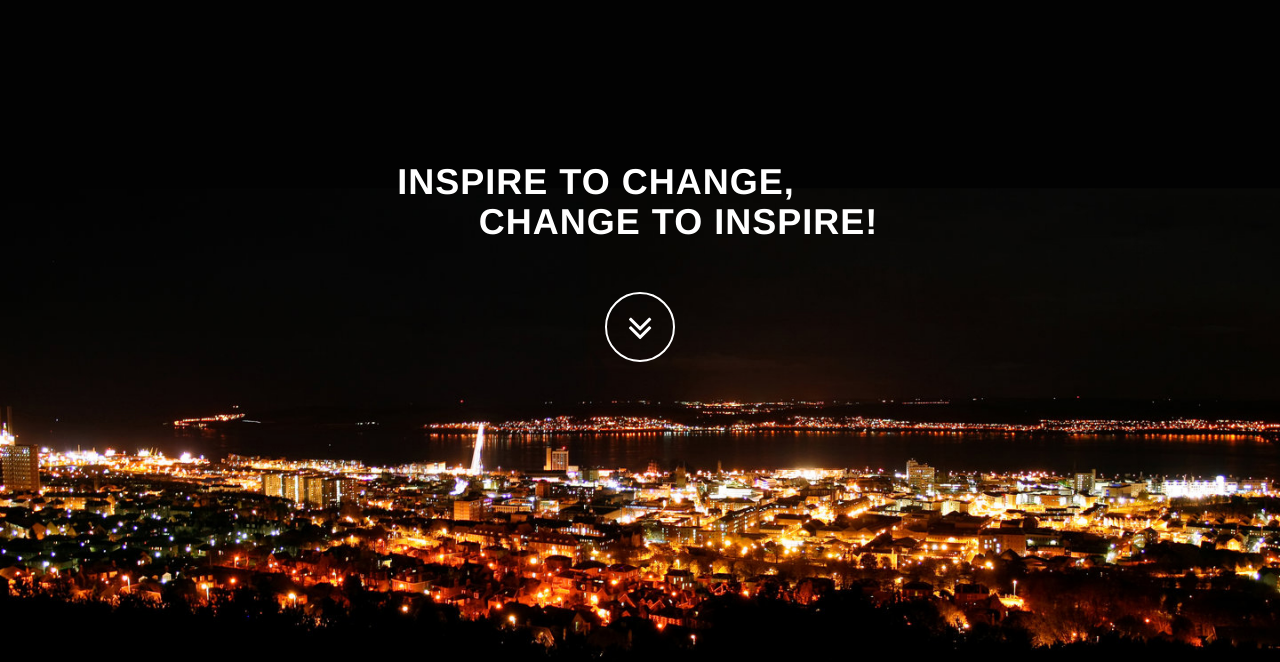
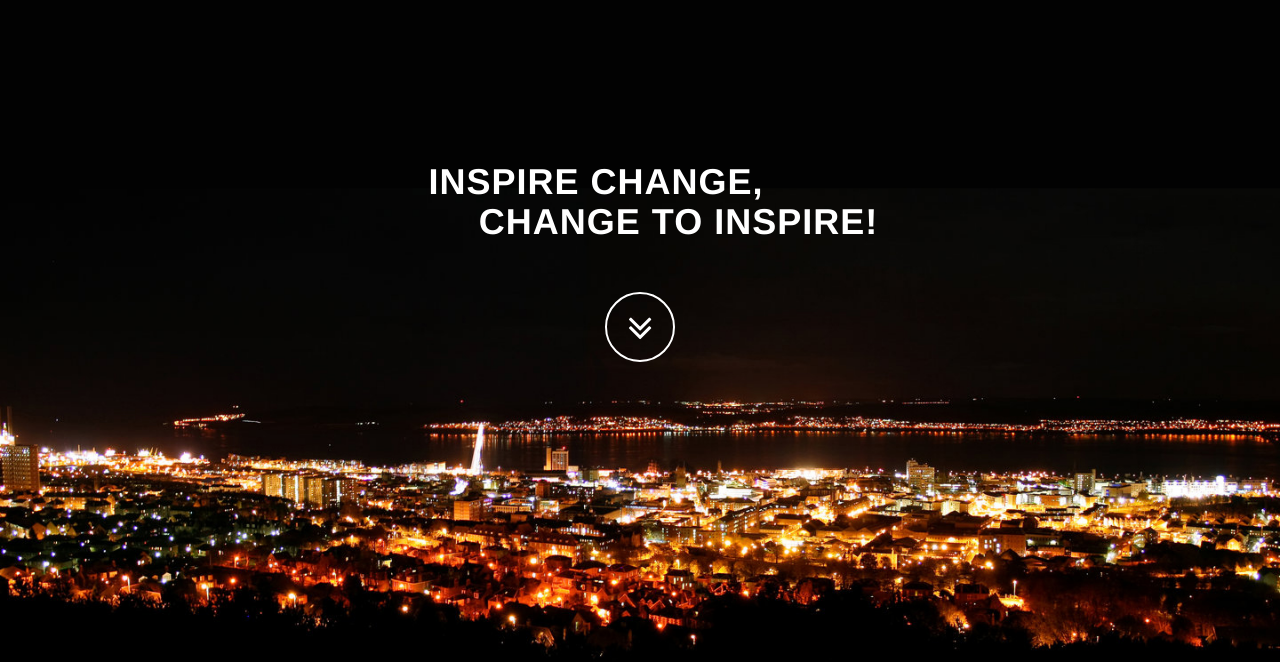
Before and after one commit to tbrittoborges/tedx_uod, a plain HTML site: page index.html in a window 1280 px wide. Shown: the part 138-800 px from the top of the page. Drawn offline with Linux system fonts and the light colour scheme; some packages are replaced by stand-ins of ours.

Commit message:
Minor edit on the header intro

```diff
--- a/index.html
+++ b/index.html
@@ -92,7 +92,7 @@
                 <div class="row">
                     <div class="col-md-8 col-md-offset-2">
                         <!--<h3 class="brand-heading">Inspire to change,</h3>-->
-                        <h1>Inspire to change, &nbsp;&nbsp;&nbsp;&nbsp;&nbsp;&nbsp;&nbsp;
+                        <h1>Inspire change, &nbsp;&nbsp;&nbsp;&nbsp;&nbsp;&nbsp;&nbsp;
                             <br>&nbsp;&nbsp;&nbsp;&nbsp;&nbsp;&nbsp;&nbsp;change to inspire!</h1>
 
                         <a href="#about" class="btn btn-circle page-scroll">
```
